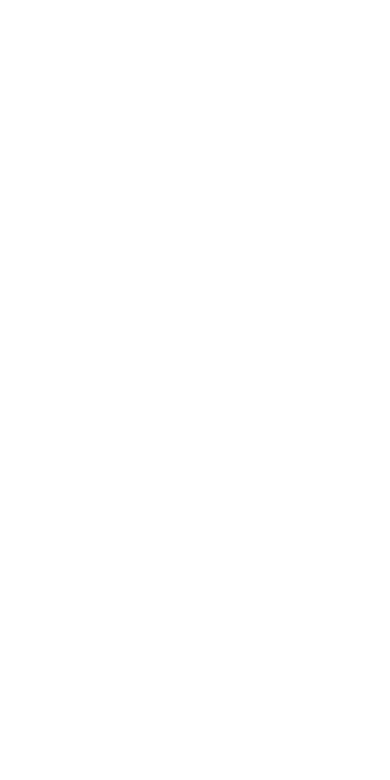
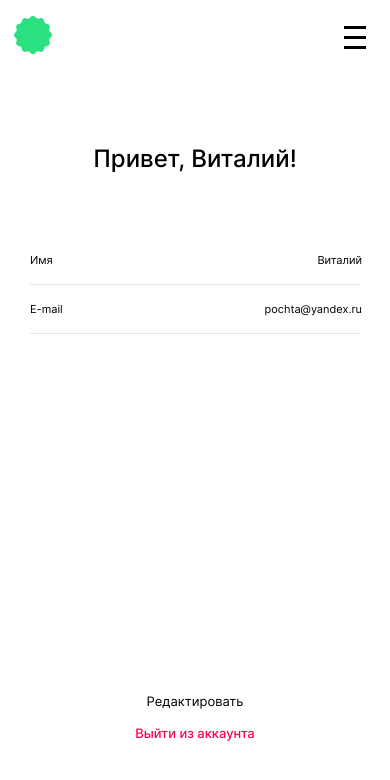
Before and after one commit to Ali-Gator/movies-explorer-frontend, a React (Create React App) app: page /profile in a window 390 px wide. Before the commit this address had no page. Shown: the top 780 px of the page. Built offline with nearby package versions, Linux system fonts and the light colour scheme.

Commit message:
feat: add media queries for profile

```diff
--- a/src/components/AboutMe/aboutMe.css
+++ b/src/components/AboutMe/aboutMe.css
@@ -45,7 +45,6 @@
 .about-me__link-item {
   font-weight: 500;
   line-height: 1.21;
-  text-decoration: none;
   color: inherit;
 }
 
--- a/src/components/App/App.jsx
+++ b/src/components/App/App.jsx
@@ -4,6 +4,7 @@ import { Route, Routes } from 'react-router-dom';
 import Main from '../Main/Main';
 import Movies from '../Movies/Movies';
 import SavedMovies from '../SavedMovies/SavedMovies';
+import Profile from '../Profile/Profile';
 
 function App() {
   return (
@@ -11,6 +12,7 @@ function App() {
       <Route path='/' element={<Main />} />
       <Route path='/movies' element={<Movies />} />
       <Route path='/saved-movies' element={<SavedMovies />} />
+      <Route path='/profile' element={<Profile />} />
     </Routes>
   );
 }
--- a/src/components/App/app.css
+++ b/src/components/App/app.css
@@ -33,6 +33,8 @@ body {
 
 .link {
   transition: opacity 0.2s ease-in;
+  text-decoration: none;
+  color: inherit;
 }
 
 .link:hover {
--- a/src/components/Footer/footer.css
+++ b/src/components/Footer/footer.css
@@ -33,7 +33,6 @@
 }
 
 .footer__link {
-  text-decoration: none;
   color: inherit;
 }
 
@@ -74,7 +73,6 @@
   }
 
   .footer__link {
-    text-decoration: none;
     color: inherit;
   }
 }
--- a/src/components/Header/Header.jsx
+++ b/src/components/Header/Header.jsx
@@ -3,14 +3,14 @@ import { NavLink } from 'react-router-dom';
 import './header.css';
 import logo from '../../images/logo.svg';
 
-function Header({ isAuth = false }) {
+function Header({ isInner = false }) {
   return (
-    <header className={`header ${isAuth && 'header_inner'}`}>
+    <header className={`header ${isInner && 'header_inner'}`}>
       <NavLink to='/'>
         <img className='header__logo' alt='Логотип: зеленая снежинка' src={logo} />
       </NavLink>
       <nav className='header__nav'>
-        {isAuth ? (
+        {isInner ? (
           <>
             <input id='header__menu-toggle' type='checkbox' className='header__menu-toggle' />
             <label className='header__menu-btn' htmlFor='header__menu-toggle'>
--- a/src/components/Header/header.css
+++ b/src/components/Header/header.css
@@ -80,7 +80,6 @@
   font-size: 12px;
   font-weight: 500;
   line-height: 1.33;
-  text-decoration: none;
   color: inherit;
 }
 
--- a/src/components/Movies/Movies.jsx
+++ b/src/components/Movies/Movies.jsx
@@ -9,7 +9,7 @@ import Footer from '../Footer/Footer';
 function Movies() {
   return (
     <div className='movies'>
-      <Header isAuth />
+      <Header isInner />
       <SearchForm />
       <MoviesCardList />
       <Footer />
--- a/src/components/Portfolio/portfolio.css
+++ b/src/components/Portfolio/portfolio.css
@@ -22,7 +22,6 @@
   position: relative;
   display: block;
   padding: 20px 0 19px;
-  text-decoration: none;
   letter-spacing: -0.04em;
   color: inherit;
   border-bottom: 1px solid #E8E8E8;
--- /dev/null
+++ b/src/components/Profile/Profile.jsx
@@ -0,0 +1,49 @@
+import React from 'react';
+import './profile.css';
+import { NavLink } from 'react-router-dom';
+import Header from '../Header/Header';
+
+function Profile() {
+  return (
+    <div className='profile'>
+      <Header isInner />
+      <form className='profile-form'>
+        <h2 className='profile-form__title'>Привет, Виталий!</h2>
+        <div className='profile-form__input-wrapper'>
+          <label htmlFor='name' className='profile-form__label'>
+            Имя
+          </label>
+          <input type='text' className='profile-form__input' id='name' value='Виталий' />
+        </div>
+        <div className='profile-form__input-wrapper'>
+          <label htmlFor='email' className='profile-form__label'>
+            E-mail
+          </label>
+          <input type='email' className='profile-form__input' id='email' value='pochta@yandex.ru' />
+        </div>
+        <div className='profile-form__buttons-wrapper'>
+          <button
+            className='profile-form__button button profile-form__button_type_edit'
+            type='button'
+          >
+            Редактировать
+          </button>
+          {false && (
+            <button
+              className='profile-form__button button profile-form__button_type_save'
+              type='button'
+            >
+              Сохранить
+            </button>
+          )}
+          {false && <p className='profile-form__error'>При обновлении профиля произошла ошибка.</p>}
+          <NavLink to='/' className='profile-form__link link'>
+            Выйти из аккаунта
+          </NavLink>
+        </div>
+      </form>
+    </div>
+  );
+}
+
+export default Profile;
--- /dev/null
+++ b/src/components/Profile/profile.css
@@ -0,0 +1,105 @@
+.profile {
+  position: relative;
+  max-width: 1280px;
+  margin: 0 auto;
+}
+
+.profile-form {
+  display: flex;
+  align-items: center;
+  flex-direction: column;
+  padding: 74px 70px 70px;
+}
+
+.profile-form__title {
+  font-size: 24px;
+  font-weight: 500;
+  line-height: 1.21;
+  margin: 0 0 106px;
+}
+
+.profile-form__input-wrapper {
+  font-size: 11px;
+  line-height: 1.18;
+  position: relative;
+  width: 410px;
+  padding: 17px 0 16px;
+  border-bottom: 1px solid #E8E8E8;
+}
+
+.profile-form__input-wrapper:last-child {
+  border-bottom: none;
+}
+
+.profile-form__label {
+  position: absolute;
+  top: 50%;
+  left: 0;
+  transform: translateY(-50%);
+}
+
+.profile-form__input {
+  font-size: inherit;
+  font-weight: inherit;
+  line-height: inherit;
+  width: calc(100% - 60px);
+  margin: 0 0 0 60px;
+  text-align: right;
+  border: none;
+}
+
+.profile-form__buttons-wrapper {
+  margin: 172px 0 0;
+}
+
+.profile-form__button_type_edit {
+  font-size: 13px;
+  line-height: 1.23;
+  display: block;
+  margin: 31px auto 0;
+  padding: 0;
+  text-align: center;
+  background: transparent;
+}
+
+.profile-form__link {
+  font-size: 13px;
+  font-weight: 500;
+  line-height: 1.23;
+  display: block;
+  margin: 16px 0 0;
+  color: #FF004D;
+}
+
+@media screen and (max-width: 1100px) {
+  .profile-form {
+    padding: 236px 30px 70px;
+  }
+
+  .profile-form__title {
+    margin: 0 0 79px;
+  }
+
+  .profile-form__buttons-wrapper {
+    margin: 161px 0 0;
+  }
+}
+
+@media screen and (max-width: 550px) {
+  .profile-form {
+    padding: 70px 30px;
+  }
+
+  .profile-form__title {
+    margin: 0 0 63px;
+  }
+
+  .profile-form__buttons-wrapper {
+    margin: 328px 0 0;
+  }
+
+  .profile-form__input-wrapper {
+    width: 100%;
+    max-width: 410px;
+  }
+}
--- a/src/components/SavedMovies/SavedMovies.jsx
+++ b/src/components/SavedMovies/SavedMovies.jsx
@@ -9,7 +9,7 @@ import Preloader from '../Preloader/Preloader';
 function SavedMovies() {
   return (
     <div className='saved-movies'>
-      <Header isAuth />
+      <Header isInner />
       <SearchForm />
       <MoviesCardList />
       <Footer />
```
